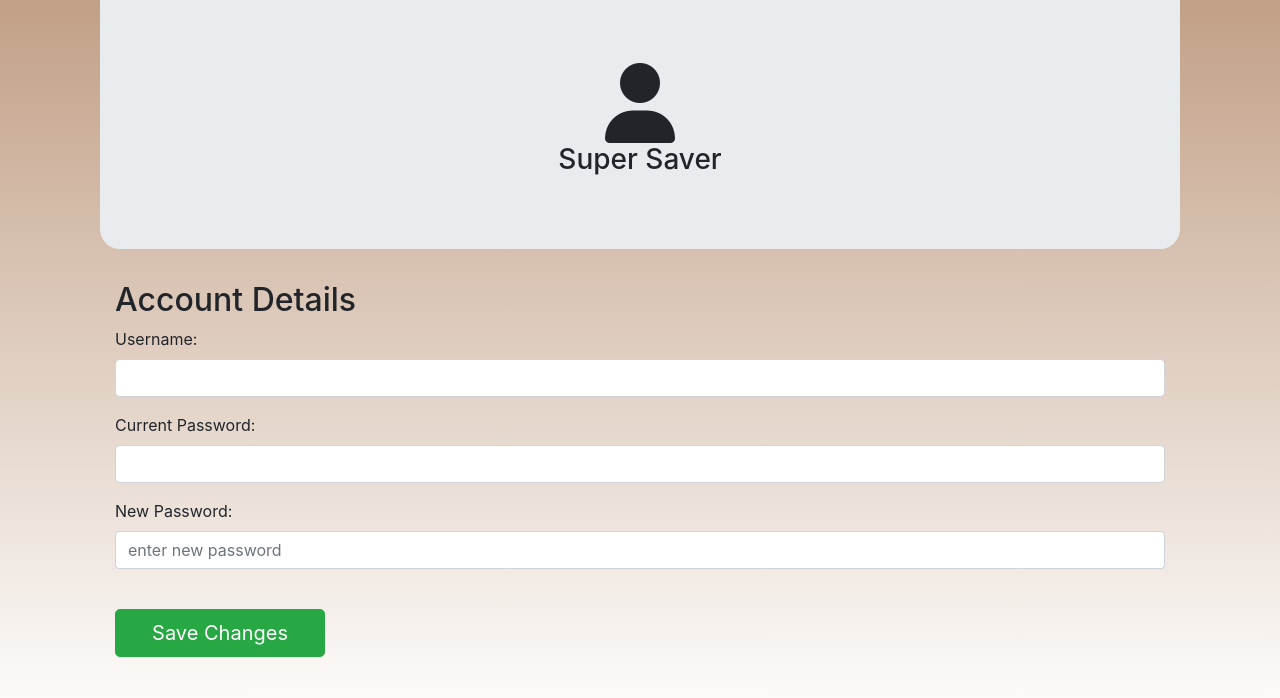
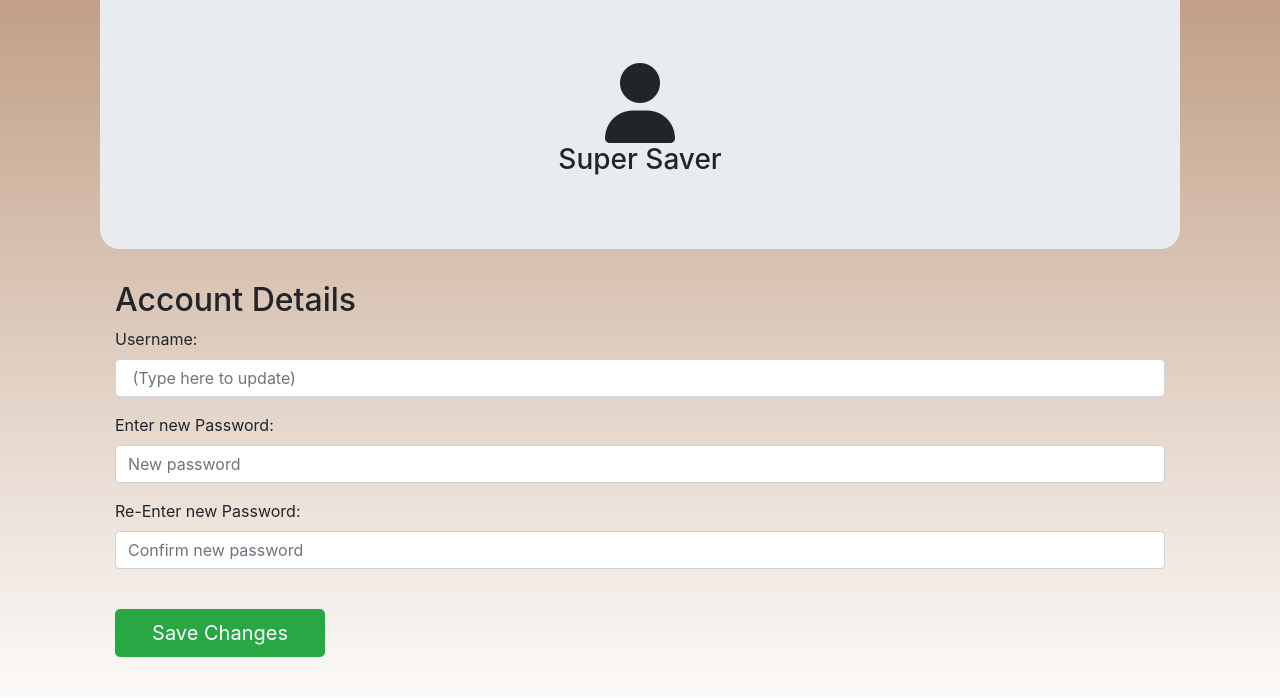
Before and after one commit to NotTheRealKeith/BreadBuilderApp, a Flask app: page /profile in a window 1280 px wide. Shown: the part 68-766 px from the top of the page. Run offline with Flask 2, Linux system fonts and the light colour scheme; some libraries are stand-ins or nearby versions.

Commit message:
profile page changes
made changes to the profile page that allows the user to update their account details. still a wip.

```diff
--- a/BreadBuilderProject/Website/templates/profile.html
+++ b/BreadBuilderProject/Website/templates/profile.html
@@ -20,16 +20,16 @@
         <form action="/action_page.php">
             <div class="form-group">
                 <label for="email">Username:</label>
-                <input type="email" class="form-control" id="email" placeholder="{{ current_user.username }}" name="email">
+                <input type="email" class="form-control" id="email" placeholder="{{ current_user.username }} (Type here to update)" name="email">
             </div>
             <div class="form-group">
-                <label for="pwd">Current Password:</label>
-                <input type="password" class="form-control" id="pwd" placeholder="{{ current_user.password1 }}" name="pwd">
+                <label for="pwd">Enter new Password:</label>
+                <input type="password" class="form-control" id="pwd" placeholder="New password" name="pwd">
             </div>
             <!--new password-->
             <div class="form-group">
-                <label for="pwd">New Password:</label>
-                <input type="password" class="form-control" id="pwd_new" placeholder="enter new password" name="pwd">
+                <label for="pwd">Re-Enter new Password:</label>
+                <input type="password" class="form-control" id="pwd_new" placeholder="Confirm new password" name="pwd">
             </div>
 
             <br>
```
Also changed, not shown: BreadBuilderProject/Website/models.py (+34 -10 lines), BreadBuilderProject/Website/database.db.
